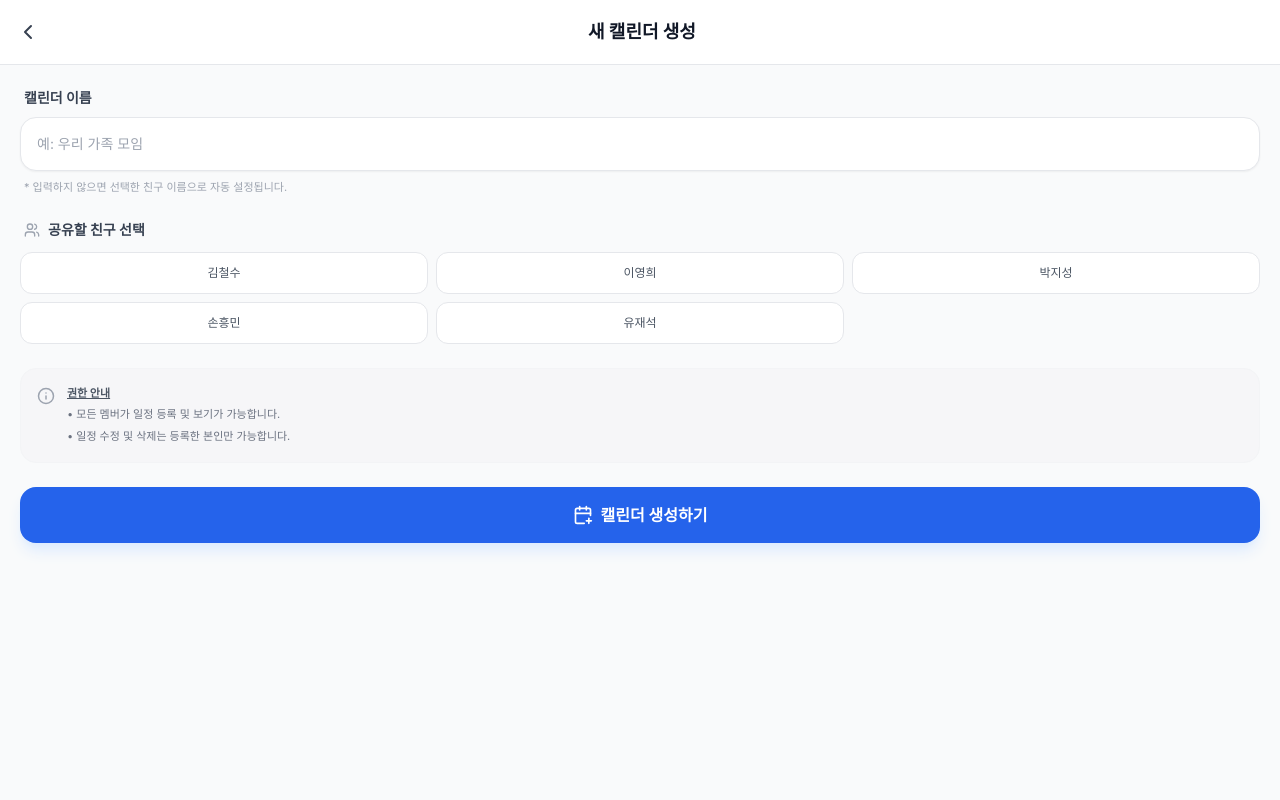
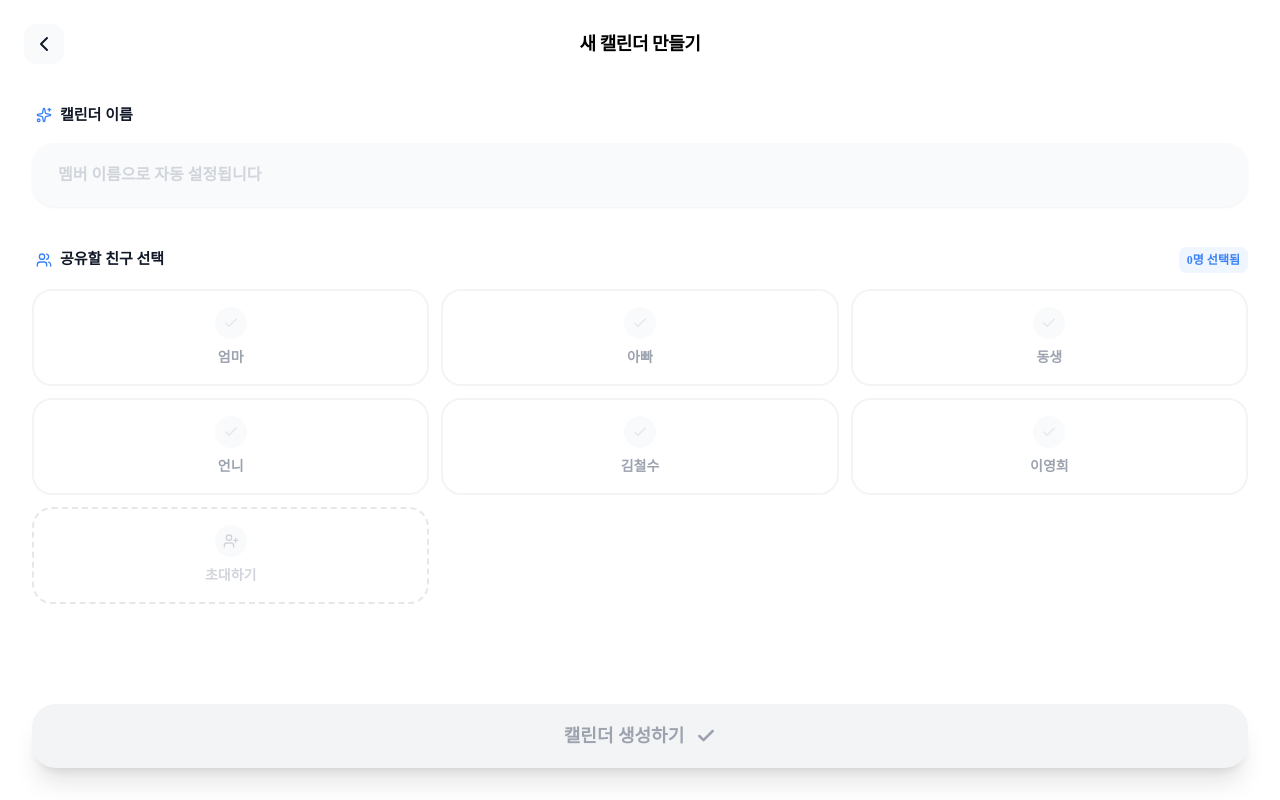
Before and after one commit to pany0108/loxo-kkiri, a React (Create React App) app: page /create-calendar in a window 1280 px wide. Built offline with nearby package versions, Linux system fonts and the light colour scheme.

Commit message:
캘린더 생성(추가) 화면 구현

```diff
--- a/src/App.tsx
+++ b/src/App.tsx
@@ -6,23 +6,33 @@ import { Login, Signup, CalendarMain, AddSchedule, ProposeMeetingDetail, Calenda
 function App() {
   const location = useLocation();
 
-  const hideNavPaths = ['/', '/signup', '/login', '/propose-detail', '/create-calendar', '/add-schedule'];
+  const hideNavPaths = ['/', '/signup', '/login', '/propose-detail', '/create-calendar', '/add-schedule', '/add-calendar'];
   const shouldHideNav = hideNavPaths.includes(location.pathname) || location.pathname.startsWith('/schedule/');
 
   return (
     <div className="min-h-screen bg-gray-50">
       <Routes>
         <Route path="/" element={<Login />} />
+        {/* 비밀번호 변경 */}
         <Route path="/change-password" element={<ChangePassword />} />
+        {/* 회원가입 */}
         <Route path="/signup" element={<Signup />} />
+        {/* 내 프로필 */}
         <Route path="/profile" element={<MyProfile />} />
+        {/* 친구 목록 */}
         <Route path="/friend-list" element={<FriendList />} />
+        {/* 메인 캘린더 */}
         <Route path="/calendar" element={<CalendarMain />} />
+        {/* 캘린더 생성(추가) */}
+        <Route path="/create-calendar" element={<CreateCalendar />} />
+        {/*  */}
+        <Route path="/calendar-manager" element={<CalendarManager />} />
+        {/* 일정 추가 */}
         <Route path="/add-schedule" element={<AddSchedule />} />
+        {/* 일정 상세(수정) */}
+        <Route path="/schedule/:id" element={<ScheduleDetail />} />
+        {/* 약속 상세 */}
         <Route path="/propose-detail" element={<ProposeMeetingDetail />} />
-        <Route path="/create-calendar" element={<CreateCalendar />} />
-        <Route path="/calendar-manager" element={<CalendarManager />} />
-        <Route path="/schedule/:id" element={<ScheduleDetail />} />
       </Routes>
 
       {!shouldHideNav && <BottomNav />}
--- a/src/pages/CreateCalendar.tsx
+++ b/src/pages/CreateCalendar.tsx
@@ -1,122 +1,112 @@
 import React, { useState } from 'react';
 import { useNavigate } from 'react-router-dom';
-import { ChevronLeft, CalendarPlus, Users, Info, Check } from 'lucide-react';
+import { ChevronLeft, Users, Check, Sparkles, UserPlus, Search } from 'lucide-react';
 
 const CreateCalendar = () => {
   const navigate = useNavigate();
+  const [calName, setCalName] = useState('');
+  const [selectedFriends, setSelectedFriends] = useState<string[]>([]);
 
-  // 상태 관리
-  const [calendarName, setCalendarName] = useState('');
-  const [selectedMembers, setSelectedMembers] = useState<string[]>([]);
+  // 가상의 친구 목록
+  const friends = ['엄마', '아빠', '동생', '언니', '김철수', '이영희'];
 
-  // 친구 목록 예시
-  const friendsOptions = [
-    { id: '1', label: '김철수' },
-    { id: '2', label: '이영희' },
-    { id: '3', label: '박지성' },
-    { id: '4', label: '손흥민' },
-    { id: '5', label: '유재석' },
-  ];
-
-  // 친구 선택 토글 로직 (Selector 대체)
-  const toggleMember = (name: string) => {
-    setSelectedMembers((prev) => (prev.includes(name) ? prev.filter((m) => m !== name) : [...prev, name]));
+  const toggleFriend = (name: string) => {
+    setSelectedFriends((prev) => (prev.includes(name) ? prev.filter((f) => f !== name) : [...prev, name]));
   };
 
-  const handleSubmit = (e: React.FormEvent) => {
-    e.preventDefault();
+  // 캘린더 이름 자동 생성 로직
+  const finalName = calName || (selectedFriends.length > 0 ? `${selectedFriends.join(', ')}의 캘린더` : '');
 
-    let finalName = calendarName;
-    if (!finalName && selectedMembers.length > 0) {
-      finalName = `${selectedMembers.join(', ')}의 캘린더`;
-    }
-
-    if (!finalName) {
-      alert('캘린더 이름을 입력하거나 친구를 선택하세요.');
-      return;
-    }
-
-    alert(`'${finalName}' 가 생성되었습니다!`);
-    navigate('/calendar');
-  };
+  const isSubmitDisabled = selectedFriends.length === 0;
 
   return (
-    <div className="bg-gray-50 min-h-screen">
-      {/* 상단 네비게이션 */}
-      <nav className="bg-white px-4 py-4 flex items-center border-b sticky top-0 z-10">
-        <button onClick={() => navigate(-1)} className="p-1 -ml-1 hover:bg-gray-100 rounded-full transition-colors">
-          <ChevronLeft size={24} className="text-gray-700" />
+    <div className="flex flex-col min-h-screen bg-white font-['Pretendard']">
+      {/* 헤더 영역 - Signup.tsx와 동일한 스타일 */}
+      <header className="px-6 py-6 flex items-center justify-between">
+        <button onClick={() => navigate(-1)} className="w-10 h-10 flex items-center justify-center bg-gray-50 rounded-xl active:scale-90 transition-all">
+          <ChevronLeft size={24} className="text-gray-900" />
         </button>
-        <h1 className="flex-1 text-center font-bold text-lg mr-6 text-gray-900">새 캘린더 생성</h1>
-      </nav>
+        <h2 className="text-[18px] font-black tracking-tight">새 캘린더 만들기</h2>
+        <div className="w-10" /> {/* 좌우 밸런스용 */}
+      </header>
 
-      <form onSubmit={handleSubmit} className="p-5 space-y-6">
-        {/* 1. 캘린더 이름 입력 */}
-        <div className="space-y-2">
-          <label className="text-sm font-bold text-gray-700 ml-1">캘린더 이름</label>
-          <div className="relative">
+      <div className="px-8 pt-4 flex-1 overflow-y-auto">
+        <div className="space-y-10">
+          {/* 1. 캘린더 이름 입력 - AddSchedule.tsx 입력창 스타일 적용 */}
+          <div className="space-y-4">
+            <div className="flex items-center gap-2 ml-1">
+              <Sparkles size={16} className="text-blue-500" />
+              <label className="text-[15px] font-black text-gray-900">캘린더 이름</label>
+            </div>
+            <div className="group relative">
               <input
-              type="text"
-              value={calendarName}
-              onChange={(e) => setCalendarName(e.target.value)}
-              placeholder="예: 우리 가족 모임"
-              className="w-full bg-white border border-gray-200 rounded-2xl px-4 py-4 outline-none focus:border-blue-500 transition-all text-sm shadow-sm"
+                value={calName}
+                onChange={(e) => setCalName(e.target.value)}
+                placeholder="멤버 이름으로 자동 설정됩니다"
+                className="w-full h-[64px] bg-gray-50 rounded-[22px] px-6 outline-none border-2 border-transparent focus:border-blue-500 focus:bg-white transition-all font-bold text-[16px] text-gray-800 placeholder:text-gray-300 shadow-sm"
               />
             </div>
-          <p className="text-[11px] text-gray-400 ml-1">* 입력하지 않으면 선택한 친구 이름으로 자동 설정됩니다.</p>
           </div>
 
-        {/* 2. 공유 멤버 선택 (Custom Selector) */}
-        <div className="space-y-3">
-          <div className="flex items-center gap-2 ml-1">
-            <Users size={16} className="text-gray-400" />
-            <label className="text-sm font-bold text-gray-700">공유할 친구 선택</label>
+          {/* 2. 공유 멤버 선택 - 칩 스타일 그리드 */}
+          <div className="space-y-4">
+            <div className="flex items-center justify-between ml-1">
+              <div className="flex items-center gap-2">
+                <Users size={16} className="text-blue-500" />
+                <label className="text-[15px] font-black text-gray-900">공유할 친구 선택</label>
+              </div>
+              <span className="text-[12px] font-bold text-blue-500 bg-blue-50 px-2 py-1 rounded-lg">{selectedFriends.length}명 선택됨</span>
             </div>
 
-          <div className="grid grid-cols-3 gap-2">
-            {friendsOptions.map((friend) => {
-              const isSelected = selectedMembers.includes(friend.label);
+            <div className="grid grid-cols-3 gap-3">
+              {friends.map((friend) => {
+                const isSelected = selectedFriends.includes(friend);
                 return (
                   <button
-                  key={friend.id}
-                  type="button"
-                  onClick={() => toggleMember(friend.label)}
-                  className={`
-                    relative py-3 px-2 rounded-xl text-xs font-medium border transition-all
-                    ${isSelected ? 'bg-blue-600 border-blue-600 text-white shadow-md shadow-blue-100' : 'bg-white border-gray-200 text-gray-600 hover:border-blue-200'}
-                  `}
+                    key={friend}
+                    onClick={() => toggleFriend(friend)}
+                    className={`relative py-4 rounded-[20px] text-[14px] font-bold transition-all border-2 flex flex-col items-center gap-2 active:scale-95 ${
+                      isSelected ? 'bg-blue-600 border-blue-600 text-white shadow-lg shadow-blue-100' : 'bg-white border-gray-100 text-gray-400 hover:border-blue-200'
+                    }`}
                   >
-                  {friend.label}
-                  {isSelected && (
-                    <div className="absolute -top-1 -right-1 bg-white text-blue-600 rounded-full p-0.5 border border-blue-600">
-                      <Check size={10} strokeWidth={4} />
+                    <div className={`w-8 h-8 rounded-full flex items-center justify-center ${isSelected ? 'bg-white/20' : 'bg-gray-50'}`}>
+                      <Check size={16} className={isSelected ? 'text-white' : 'text-gray-200'} />
                     </div>
-                  )}
+                    {friend}
                   </button>
                 );
               })}
+              {/* 친구 초대 버튼 스타일 */}
+              <button className="py-4 rounded-[20px] text-[14px] font-bold border-2 border-dashed border-gray-200 text-gray-300 flex flex-col items-center gap-2 hover:bg-gray-50 transition-all">
+                <div className="w-8 h-8 rounded-full bg-gray-50 flex items-center justify-center">
+                  <UserPlus size={16} />
+                </div>
+                초대하기
+              </button>
+            </div>
+          </div>
         </div>
       </div>
 
-        {/* 3. 권한 안내 카드 */}
-        <div className="bg-gray-100/50 rounded-2xl p-4 flex gap-3 border border-gray-100">
-          <Info size={18} className="text-gray-400 shrink-0 mt-0.5" />
-          <div className="space-y-1 text-[11px] text-gray-500 leading-relaxed">
-            <p className="font-bold text-gray-600 underline">권한 안내</p>
-            <p>• 모든 멤버가 일정 등록 및 보기가 가능합니다.</p>
-            <p>• 일정 수정 및 삭제는 등록한 본인만 가능합니다.</p>
+      {/* 하단 버튼 영역 - Signup/Login의 고정 버튼 스타일 */}
+      <div className="p-8 bg-gradient-to-t from-white via-white to-transparent">
+        <div className="mb-4 text-center">
+          {finalName && <p className="text-[13px] font-bold text-blue-500 animate-in fade-in slide-in-from-bottom-1">"{finalName}"가 생성될 예정입니다.</p>}
         </div>
+        <button
+          disabled={isSubmitDisabled}
+          className={`w-full h-[64px] rounded-[24px] font-black text-[18px] shadow-xl transition-all flex items-center justify-center gap-3 active:scale-[0.98] ${
+            !isSubmitDisabled ? 'bg-blue-600 text-white shadow-blue-100' : 'bg-gray-100 text-gray-400 cursor-not-allowed shadow-none'
+          }`}
+          onClick={() => {
+            alert(`"${finalName}" 캘린더가 생성되었습니다.`);
+            navigate('/calendar');
+          }}
+        >
+          <span>캘린더 생성하기</span>
+          <Check size={20} strokeWidth={3} />
+        </button>
       </div>
-
-        {/* 생성 버튼 */}
-        <button
-          type="submit"
-          className="w-full bg-blue-600 text-white font-bold py-4 rounded-2xl shadow-lg shadow-blue-100 active:scale-[0.98] transition-all mt-4 flex items-center justify-center gap-2"
-        >
-          <CalendarPlus size={20} />
-          <span>캘린더 생성하기</span>
-        </button>
-      </form>
     </div>
   );
 };
```
Also changed, not shown: src/pages/CalendarMain.tsx (+70 -11 lines). Lines whose indentation alone changed are shown as unchanged.
